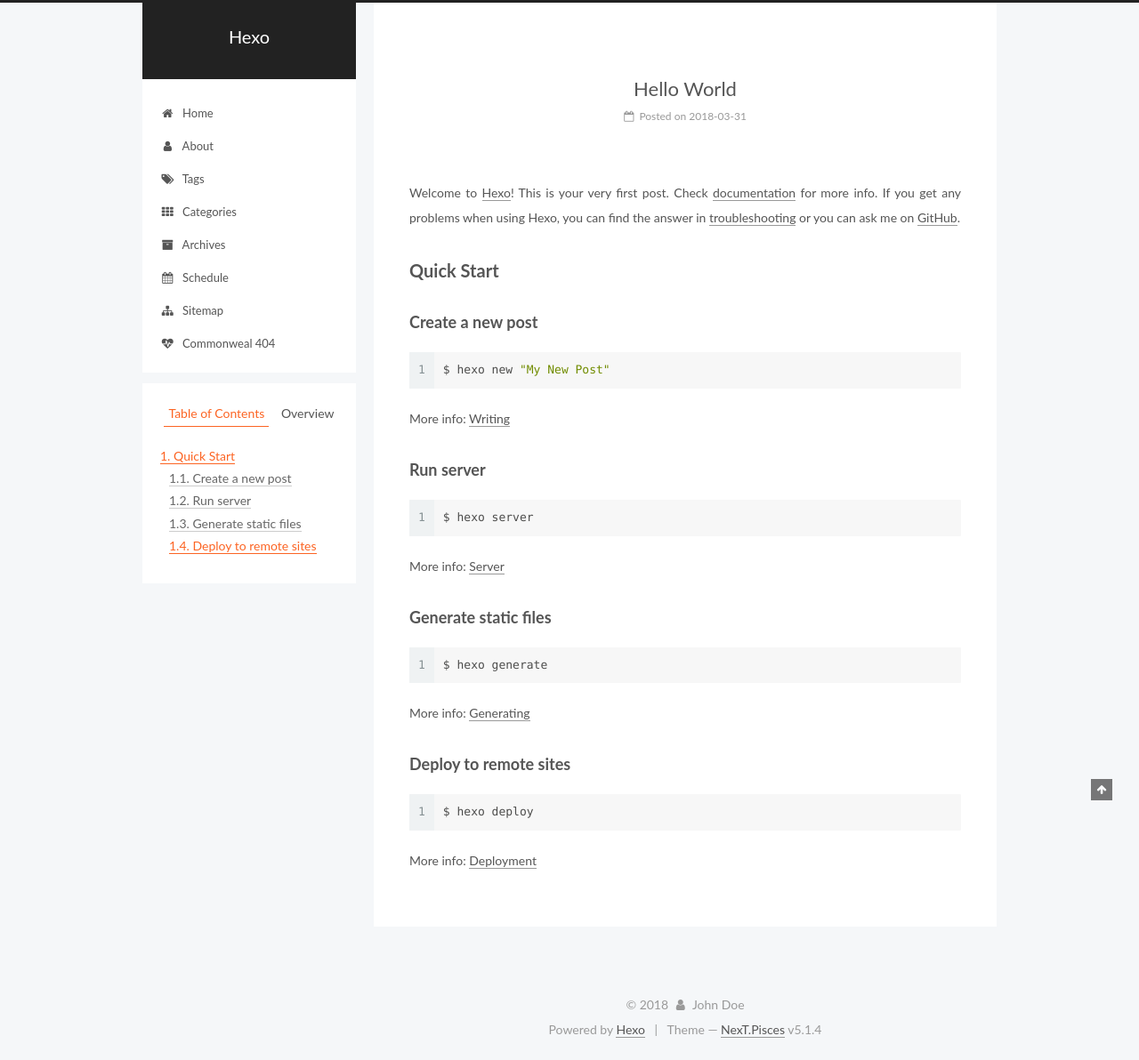
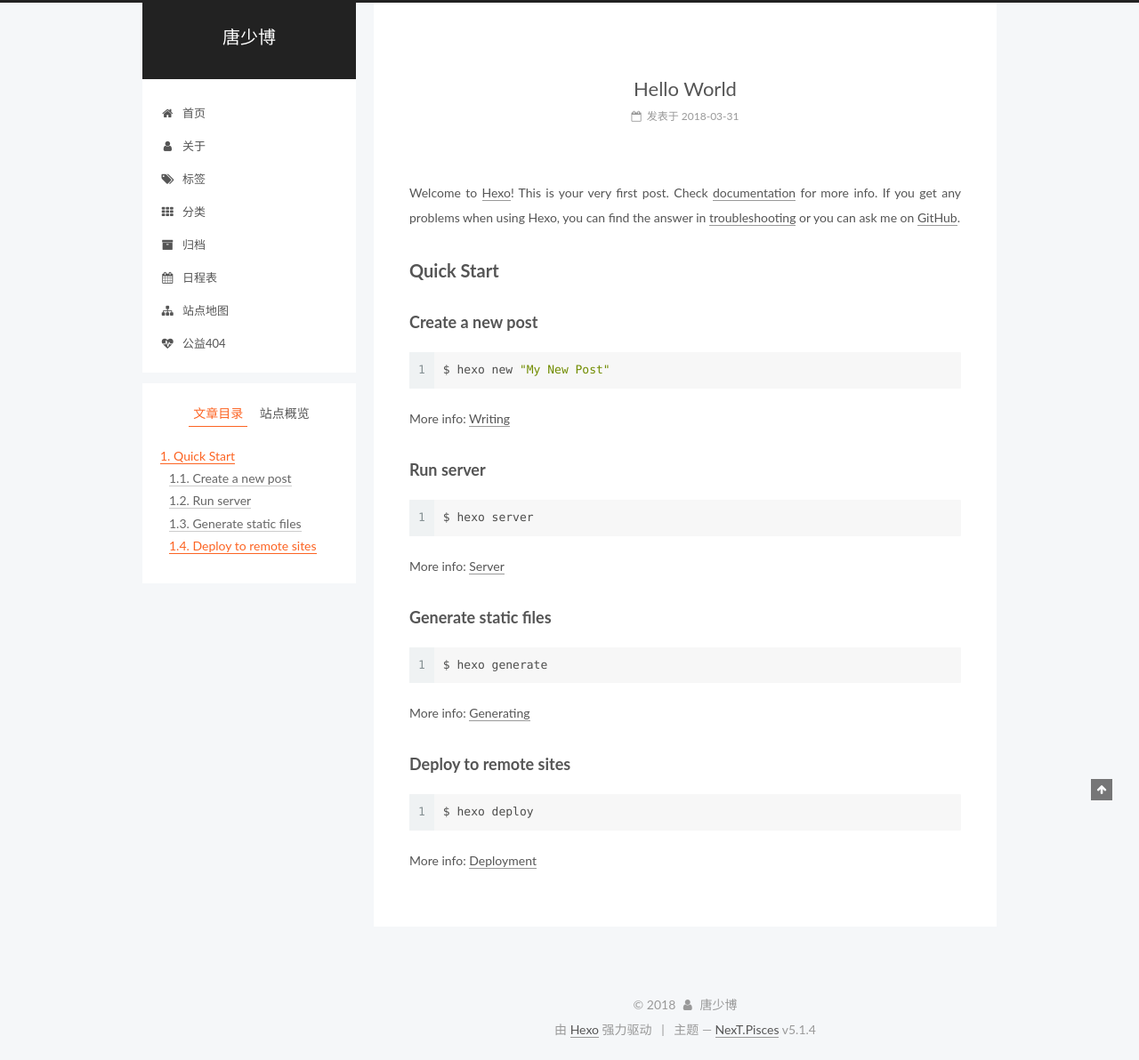
Before and after one commit to Tangmaomaokr/Tangmaomaokr.github.io, a plain HTML site: page 2018/03/31/hello-world/index.html in a window 1280 px wide. Shown: the whole page at 89% size. Drawn offline with Linux system fonts and the light colour scheme.

Commit message:
Site updated: 2018-03-31 14:57:43

```diff
--- a/2018/03/31/hello-world/index.html
+++ b/2018/03/31/hello-world/index.html
@@ -5,7 +5,7 @@
 
 
 
-<html class="theme-next pisces use-motion" lang="">
+<html class="theme-next pisces use-motion" lang="zh-Hans">
 <head>
   <meta charset="UTF-8"/>
 <meta http-equiv="X-UA-Compatible" content="IE=edge" />
@@ -83,9 +83,9 @@
 <meta property="og:type" content="article">
 <meta property="og:title" content="Hello World">
 <meta property="og:url" content="http://yoursite.com/2018/03/31/hello-world/index.html">
-<meta property="og:site_name" content="Hexo">
+<meta property="og:site_name" content="唐少博">
 <meta property="og:description" content="Welcome to Hexo! This is your very first post. Check documentation for more info. If you get any problems when using Hexo, you can find the answer in troubleshooting or you can ask me on GitHub. Quick">
-<meta property="og:locale" content="default">
+<meta property="og:locale" content="zh-Hans">
 <meta property="og:updated_time" content="2018-03-31T03:49:46.801Z">
 <meta name="twitter:card" content="summary">
 <meta name="twitter:title" content="Hello World">
@@ -105,7 +105,7 @@
     motion: {"enable":true,"async":false,"transition":{"post_block":"fadeIn","post_header":"slideDownIn","post_body":"slideDownIn","coll_header":"slideLeftIn","sidebar":"slideUpIn"}},
     duoshuo: {
       userId: '0',
-      author: 'Author'
+      author: '博主'
     },
     algolia: {
       applicationID: '',
@@ -125,7 +125,7 @@
 
 
 
-  <title>Hello World | Hexo</title>
+  <title>Hello World | 唐少博</title>
 
 
 
@@ -137,7 +137,7 @@
 
 </head>
 
-<body itemscope itemtype="http://schema.org/WebPage" lang="default">
+<body itemscope itemtype="http://schema.org/WebPage" lang="zh-Hans">
 
 
 
@@ -155,7 +155,7 @@
     <div class="custom-logo-site-title">
       <a href="/"  class="brand" rel="start">
         <span class="logo-line-before"><i></i></span>
-        <span class="site-title">Hexo</span>
+        <span class="site-title">唐少博</span>
         <span class="logo-line-after"><i></i></span>
       </a>
     </div>
@@ -185,7 +185,7 @@
 
               <i class="menu-item-icon fa fa-fw fa-home"></i> <br />
 
-            Home
+            首页
           </a>
         </li>
 
@@ -195,7 +195,7 @@
 
               <i class="menu-item-icon fa fa-fw fa-user"></i> <br />
 
-            About
+            关于
           </a>
         </li>
 
@@ -205,7 +205,7 @@
 
               <i class="menu-item-icon fa fa-fw fa-tags"></i> <br />
 
-            Tags
+            标签
           </a>
         </li>
 
@@ -215,7 +215,7 @@
 
               <i class="menu-item-icon fa fa-fw fa-th"></i> <br />
 
-            Categories
+            分类
           </a>
         </li>
 
@@ -225,7 +225,7 @@
 
               <i class="menu-item-icon fa fa-fw fa-archive"></i> <br />
 
-            Archives
+            归档
           </a>
         </li>
 
@@ -235,7 +235,7 @@
 
               <i class="menu-item-icon fa fa-fw fa-calendar"></i> <br />
 
-            Schedule
+            日程表
           </a>
         </li>
 
@@ -245,7 +245,7 @@
 
               <i class="menu-item-icon fa fa-fw fa-sitemap"></i> <br />
 
-            Sitemap
+            站点地图
           </a>
         </li>
 
@@ -255,7 +255,7 @@
 
               <i class="menu-item-icon fa fa-fw fa-heartbeat"></i> <br />
 
-            Commonweal 404
+            公益404
           </a>
         </li>
 
@@ -295,13 +295,13 @@
     <link itemprop="mainEntityOfPage" href="http://yoursite.com/2018/03/31/hello-world/">
 
     <span hidden itemprop="author" itemscope itemtype="http://schema.org/Person">
-      <meta itemprop="name" content="John Doe">
+      <meta itemprop="name" content="唐少博">
       <meta itemprop="description" content="">
       <meta itemprop="image" content="/images/avatar.gif">
     </span>
 
     <span hidden itemprop="publisher" itemscope itemtype="http://schema.org/Organization">
-      <meta itemprop="name" content="Hexo">
+      <meta itemprop="name" content="唐少博">
     </span>
 
 
@@ -319,9 +319,9 @@
                 <i class="fa fa-calendar-o"></i>
               </span>
 
-                <span class="post-meta-item-text">Posted on</span>
+                <span class="post-meta-item-text">发表于</span>
 
-              <time title="Post created" itemprop="dateCreated datePublished" datetime="2018-03-31T11:49:46+08:00">
+              <time title="创建于" itemprop="dateCreated datePublished" datetime="2018-03-31T11:49:46+08:00">
                 2018-03-31
               </time>
 
@@ -438,10 +438,10 @@
 
         <ul class="sidebar-nav motion-element">
           <li class="sidebar-nav-toc sidebar-nav-active" data-target="post-toc-wrap">
-            Table of Contents
+            文章目录
           </li>
           <li class="sidebar-nav-overview" data-target="site-overview-wrap">
-            Overview
+            站点概览
           </li>
         </ul>
 
@@ -450,7 +450,7 @@
         <div class="site-overview">
           <div class="site-author motion-element" itemprop="author" itemscope itemtype="http://schema.org/Person">
 
-              <p class="site-author-name" itemprop="name">John Doe</p>
+              <p class="site-author-name" itemprop="name">唐少博</p>
               <p class="site-description motion-element" itemprop="description"></p>
           </div>
 
@@ -462,7 +462,7 @@
                 <a href="/archives/">
 
                   <span class="site-state-item-count">1</span>
-                  <span class="site-state-item-name">posts</span>
+                  <span class="site-state-item-name">日志</span>
                 </a>
               </div>
 
@@ -522,13 +522,13 @@
   <span class="with-love">
     <i class="fa fa-user"></i>
   </span>
-  <span class="author" itemprop="copyrightHolder">John Doe</span>
+  <span class="author" itemprop="copyrightHolder">唐少博</span>
 
 
 </div>
 
 
-  <div class="powered-by">Powered by <a class="theme-link" target="_blank" href="https://hexo.io">Hexo</a></div>
+  <div class="powered-by">由 <a class="theme-link" target="_blank" href="https://hexo.io">Hexo</a> 强力驱动</div>
 
 
 
@@ -536,7 +536,7 @@
 
 
 
-  <div class="theme-info">Theme &mdash; <a class="theme-link" target="_blank" href="https://github.com/iissnan/hexo-theme-next">NexT.Pisces</a> v5.1.4</div>
+  <div class="theme-info">主题 &mdash; <a class="theme-link" target="_blank" href="https://github.com/iissnan/hexo-theme-next">NexT.Pisces</a> v5.1.4</div>
 
 
 
--- a/css/main.css
+++ b/css/main.css
@@ -1823,7 +1823,7 @@ pre .javascript .function {
   width: 4px;
   height: 4px;
   border-radius: 50%;
-  background: #ffffcd;
+  background: #04ff91;
 }
 .links-of-blogroll {
   font-size: 13px;
```
Also changed, not shown: archives/2018/03/index.html (+23 -23 lines), archives/2018/index.html (+23 -23 lines), archives/index.html (+23 -23 lines), index.html (+26 -26 lines).
